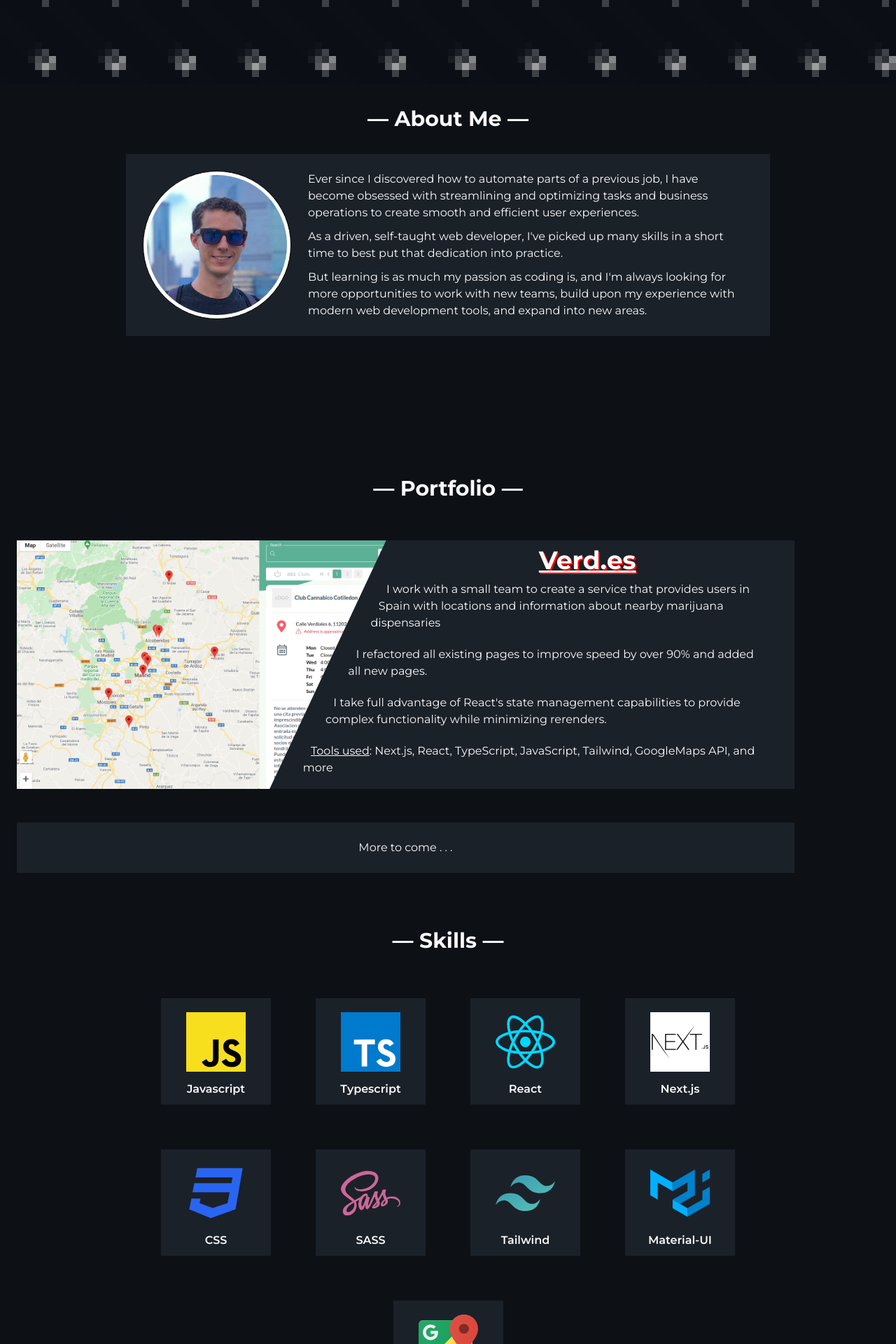
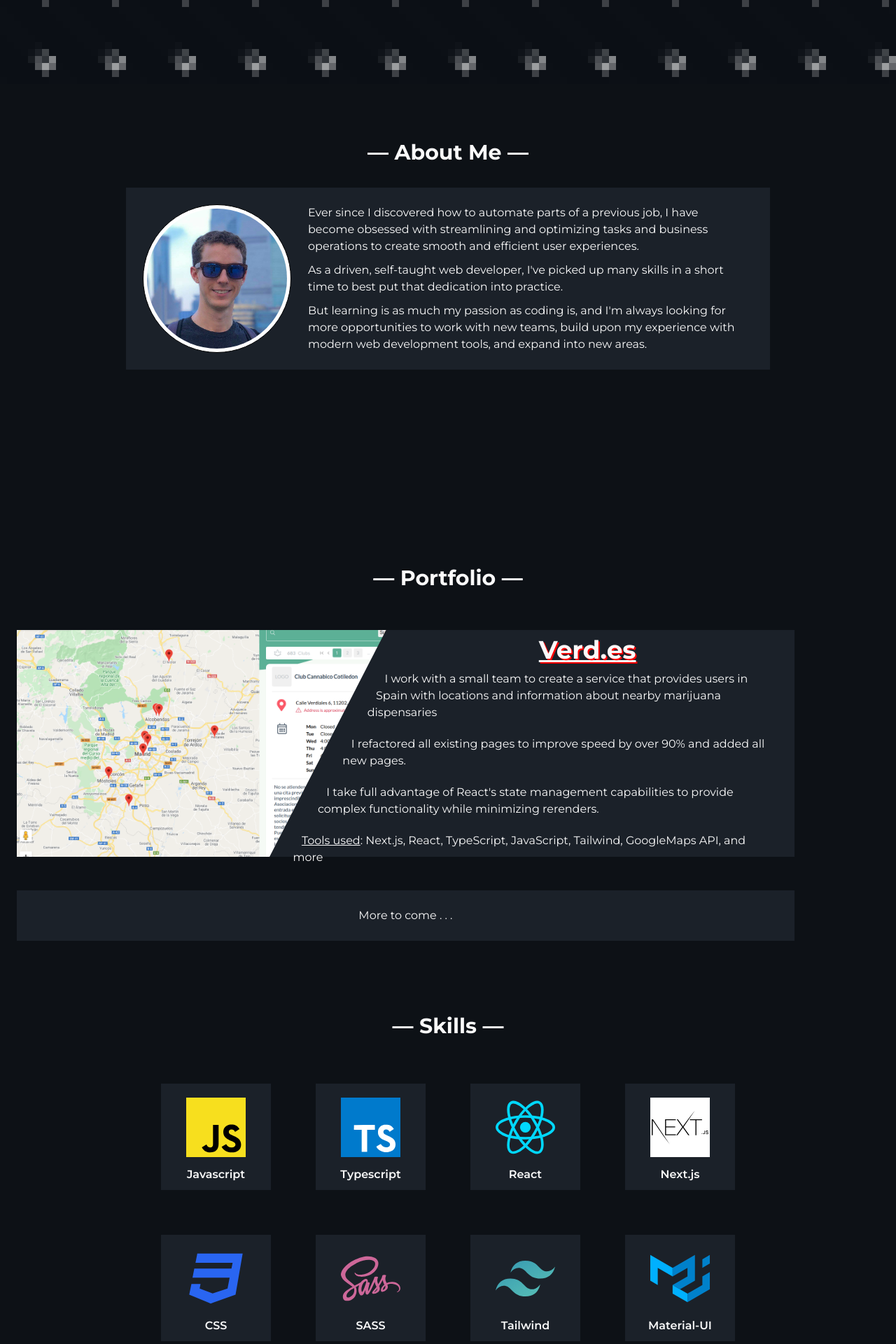
Before and after one commit to dslovinsky/danielslovinsky.com, a Next.js app: page / in a window 1280 px wide. Shown: the part 680-2600 px from the top of the page at 70% size. Built offline with nearby package versions, Linux system fonts and the light colour scheme.

Commit message:
Removes vh where possible and reorganizes styling to prevent navbar from overlapping titles at small widths

```diff
--- a/components/Content/About.tsx
+++ b/components/Content/About.tsx
@@ -5,7 +5,7 @@ import styles from 'styles/components/about.module.scss';
 
 export default function About({...props}) {
   return (
-    <div {...props} className={`${styles.section} flex flex-col items-center`}>
+    <div {...props} className={`${styles.section} flex flex-col items-center pt-12`}>
       <h1 className="text-3xl my-8 font-bold">— About Me —</h1>
       <div className={`${styles.card} flex p-6 items-center flex-col`}>
         <div className={`${styles.photo_container} flex rounded-full bg-white`}>
--- a/components/Content/Contact.tsx
+++ b/components/Content/Contact.tsx
@@ -43,7 +43,7 @@ export default function Contact({...props}) {
   };
 
   return (
-    <div {...props} className={`${styles.section} flex flex-col`}>
+    <div {...props} className={`${styles.section} flex flex-col min-h-screen`}>
       <h1 className="text-3xl my-8 font-bold self-center">— Contact Me —</h1>
       <form
         className={`${styles.form} flex flex-col self-center m-3 md:px-2`}
--- a/components/Content/Portfolio.tsx
+++ b/components/Content/Portfolio.tsx
@@ -6,7 +6,7 @@ import styles from 'styles/components/portfolio.module.scss';
 
 export default function Portfolio({...props}) {
   return (
-    <div {...props} className={`${styles.section} flex flex-col`}>
+    <div {...props} className={`${styles.section} flex flex-col pt-12`}>
       <h1 className="text-3xl my-8 font-bold self-center">— Portfolio —</h1>
       <div className={`${styles.card} my-3`}>
         <div className={`${styles.site_image} relative overflow-hidden lg:w-1/2 lg:float-left`}>
--- a/components/Content/Skills.tsx
+++ b/components/Content/Skills.tsx
@@ -52,7 +52,7 @@ const skillSet = [
 
 export default function Skills({...props}) {
   return (
-    <div {...props} className={`${styles.section} flex flex-col`}>
+    <div {...props} className={`${styles.section} flex flex-col pt-12`}>
       <h1 className="text-3xl my-8 font-bold self-center">— Skills —</h1>
       <div
         className={`${styles.skills_container} flex flex-wrap justify-evenly md:justify-around`}>
--- a/components/Navs/NavBar.tsx
+++ b/components/Navs/NavBar.tsx
@@ -65,9 +65,9 @@ export default function NavBar({
   return (
     <nav
       {...props}
-      className={`${styles.navbar} flex fixed w-full z-20 px-3 md:absolute md:px-9`}>
+      className={`${styles.navbar} flex fixed w-full z-20 p-3 md:absolute md:px-9 md:py-6`}>
       <Link href="/">
-        <a className={styles.home_link}>
+        <a className={`${styles.home_link} ml-3 mr-auto`}>
           <div className="h-12">
             <Image
               height={44}
@@ -80,7 +80,7 @@ export default function NavBar({
       </Link>
       <ul className="flex items-center">
         <SocialLinks />
-        <li className="flex m-3">
+        <li className="flex mx-3">
           <Link href="/contact">
             <a>
               <div className={`${styles.contact} px-4 py-2`}>
@@ -90,7 +90,7 @@ export default function NavBar({
           </Link>
         </li>
         {displayMenu && (
-          <li className="flex m-3">
+          <li className="flex mx-3">
             <button
               onClick={handleClick}
               className={`${styles.bars} rounded h-11 w-11`}>
--- a/pages/index.tsx
+++ b/pages/index.tsx
@@ -37,7 +37,7 @@ export default function Home() {
             height={calcH}
             resolution={10}
             streak={0.5}
-            className={`absolute ${styles.gol}`}
+            className={`${styles.gol} absolute`}
           />
         )}
         <Title id="Home" />
--- a/styles/components/about.module.scss
+++ b/styles/components/about.module.scss
@@ -2,7 +2,7 @@
 @use '../partials/breakpoints';
 
 .section {
-  min-height: calc(var(--vh, 1vh) * 66);
+  min-height: 38rem;
 
   > .card {
     background-color: colors.$black-pearl-lite;
--- a/styles/components/contact.module.scss
+++ b/styles/components/contact.module.scss
@@ -4,7 +4,6 @@
 
 .section {
   padding: 10% 0;
-  min-height: calc(var(--vh, 1vh) * 100);
 
   form {
     max-width: 800px;
--- a/styles/components/navbar.module.scss
+++ b/styles/components/navbar.module.scss
@@ -8,23 +8,15 @@ nav.navbar {
     background-color: rgba(black, 0);
   }
 
-  > .home_link {
-    margin: 12px auto 12px 12px;
-
-    @media screen and (min-width: breakpoints.$medium) and (min-height: breakpoints.$x-small) {
-      margin: 24px auto 24px 12px;
-    }
-
-    > div {
+  > .home_link  > div {
       border: solid 2px rgba(red, 0.8);
-    }
   }
 
   > ul {
     > li {
       &.social_item {
         display: none;
-        margin: 12px;
+        margin: 0 12px;
 
         @media screen and (min-width: breakpoints.$small) {
           display: flex;
--- a/styles/components/portfolio.module.scss
+++ b/styles/components/portfolio.module.scss
@@ -2,10 +2,10 @@
 @use '../partials/breakpoints';
 
 .section {
-  min-height: calc(var(--vh, 1vh) * 75);
+  min-height: 40rem;
 
   @media screen and (min-width: breakpoints.$large) {
-    height: 646px;
+    height: 40rem;
   }
 
   .card {
@@ -27,7 +27,7 @@
     }
 
     .site_image {
-      height: calc(var(--vh, 1vh) * 25);
+      height: 13.5rem;
       margin: 0 4%;
 
       @media screen and (min-width: breakpoints.$large) {
--- a/styles/components/skills.module.scss
+++ b/styles/components/skills.module.scss
@@ -2,7 +2,7 @@
 @use '../partials/breakpoints.scss';
 
 .section {
-  min-height: calc(var(--vh, 1vh) * 66);
+  min-height: 32rem;
 
   > .skills_container {
     background-color: colors.$black-pearl-lite;
--- a/styles/index.module.scss
+++ b/styles/index.module.scss
@@ -6,12 +6,10 @@
   background-color: colors.$black-pearl;
 
   .gol {
-    // max-height: calc(var(--vh, 1vh) * 100);
     max-height: 100vh;
   }
 
   .profile_container {
-    // height: calc(var(--vh, 1vh) * 100);
     height: 100vh;
 
     @media screen and (min-height: breakpoints.$x-small) {
```
